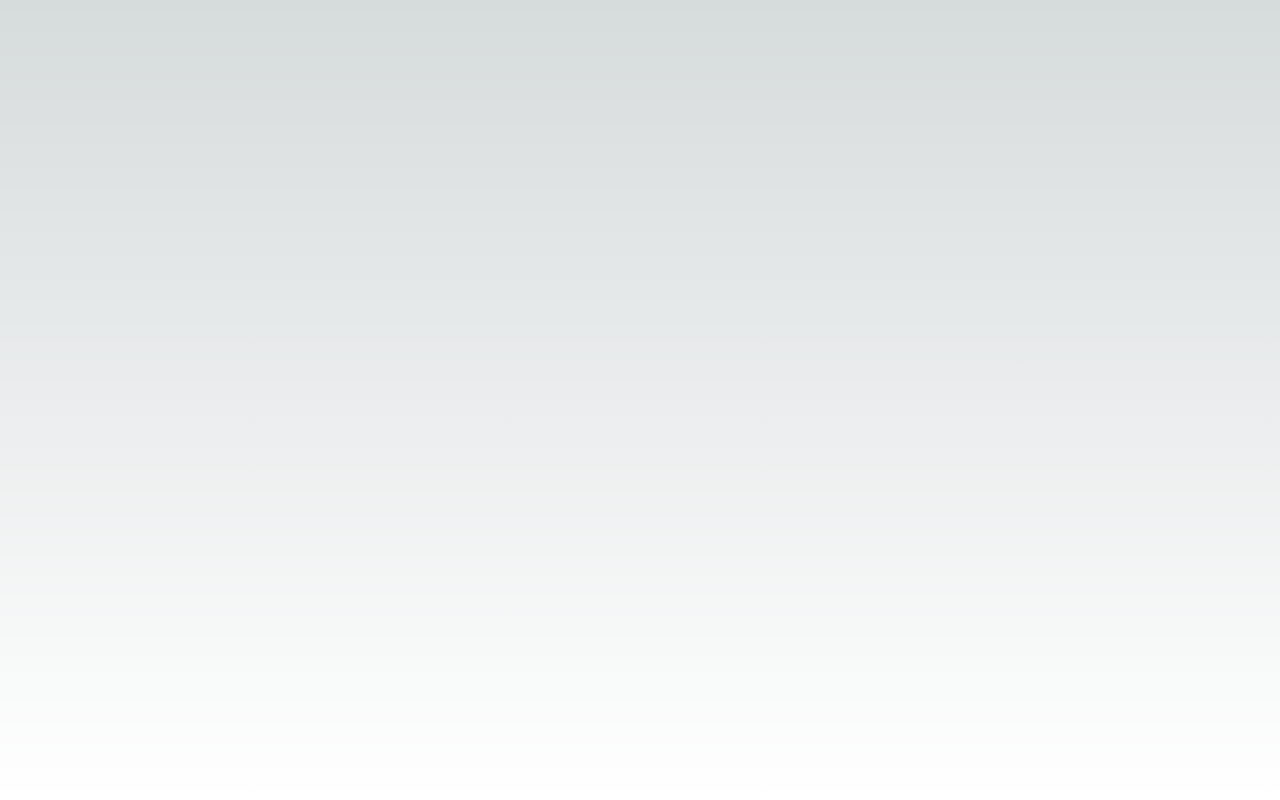
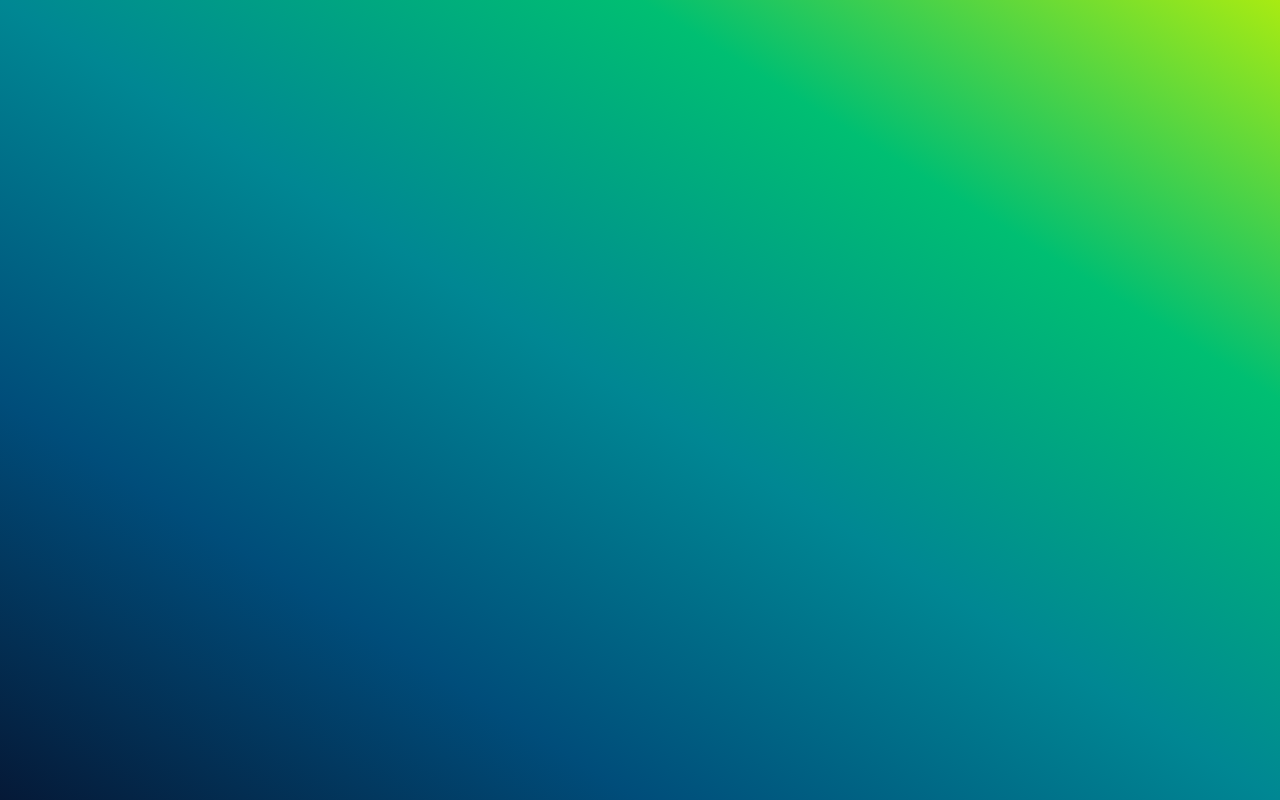
Before and after one commit to annasudol/triangle_dilemma_next, a Next.js app: page / in a window 1280 px wide. Built offline with nearby package versions, Linux system fonts and the light colour scheme.

Commit message:
chore(FE): added main page, prettier

```diff
--- a/src/app/globals.css
+++ b/src/app/globals.css
@@ -17,11 +17,12 @@
 }
 
 body {
-  color: rgb(var(--foreground-rgb));
   background: linear-gradient(
-      to bottom,
-      transparent,
-      rgb(var(--background-end-rgb))
-    )
-    rgb(var(--background-start-rgb));
+    to right top,
+    #051937,
+    #004d7a,
+    #008793,
+    #00bf72,
+    #a8eb12
+  );
 }
```
